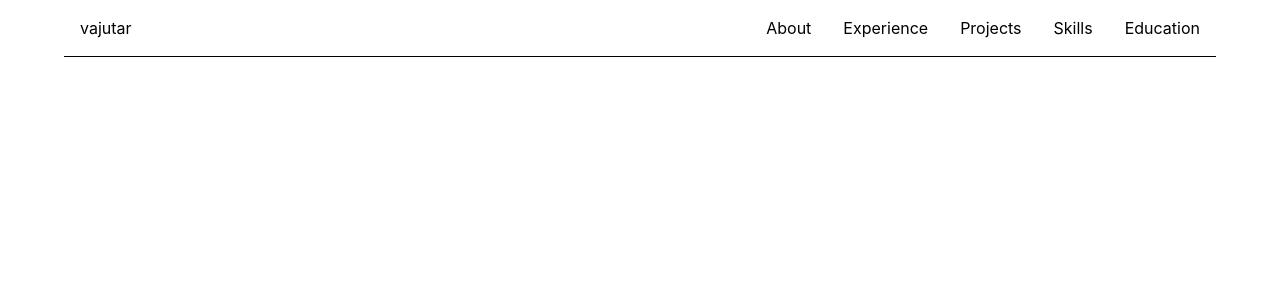
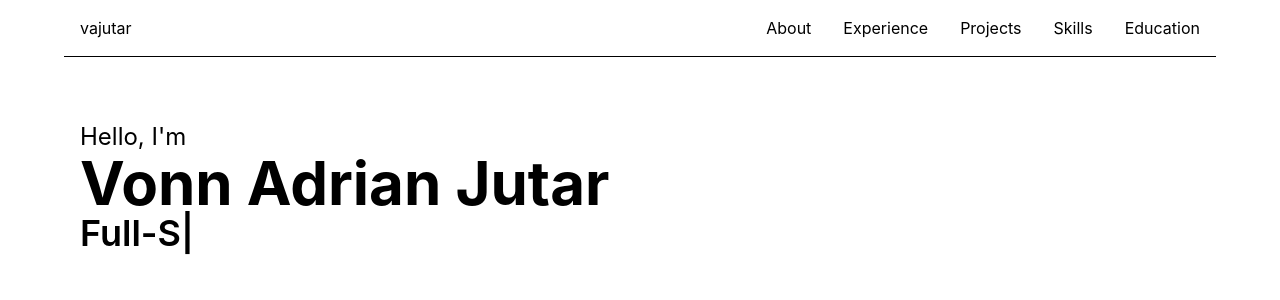
Before and after one commit to v-adrian/portfolio-website, a React (Vite) app: page / in a window 1280 px wide. Shown: the top 300 px of the page. Built offline with nearby package versions, Linux system fonts and the light colour scheme.

Commit message:
Finish hero section

```diff
--- a/src/sections/Hero.tsx
+++ b/src/sections/Hero.tsx
@@ -1,7 +1,26 @@
+import { TypeAnimation } from "react-type-animation";
+
 function Hero() {
   return (
-    <></>
-  )
+    <section className="mx-4">
+      <div className="mt-16 text-2xl">
+        Hello, I'm <br />
+        <span className="text-6xl font-bold">Vonn Adrian Jutar</span>
+      </div>
+      <TypeAnimation
+        sequence={[
+          "Software Developer",
+          1000,
+          "Software Engineer",
+          1000,
+          "Full-Stack Developer",
+          1000,
+        ]}
+        repeat={Infinity}
+        className="text-4xl font-semibold"
+      />
+    </section>
+  );
 }
 
-export default Hero
+export default Hero;
```
